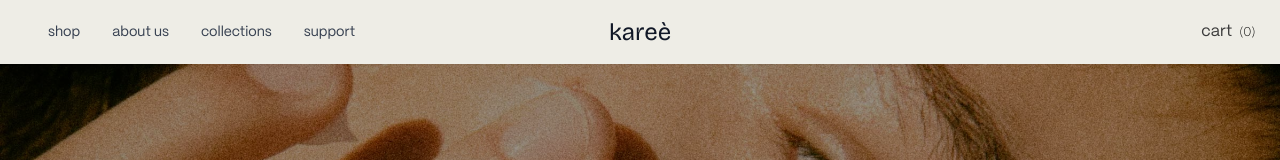
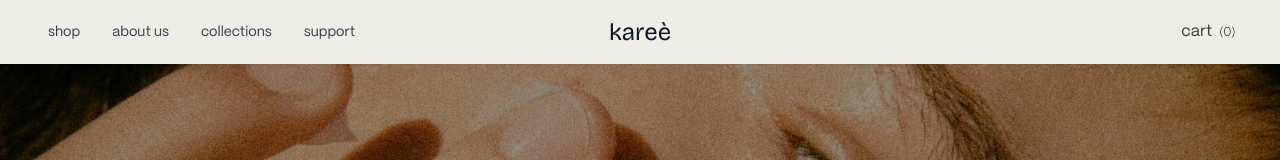
Before and after one commit to jbxxnn/karee, a Next.js app: page / in a window 1280 px wide. Shown: the top 160 px of the page. Built offline with nearby package versions, Linux system fonts and the light colour scheme; no server answers.

Commit message:
fix cart

```diff
--- a/components/layout/header.tsx
+++ b/components/layout/header.tsx
@@ -50,7 +50,7 @@ export function Header() {
           </div>
 
           {/* Right Section - Utility Icons */}
-          <div className="flex items-center justify-end space-x-4 sm:space-x-6 ml-auto">
+          <div className="flex items-center justify-end space-x-4 sm:space-x-6 ml-auto mr-5">
             <CartButton />
             {/* <ThemeSwitcher /> */}
           </div>
```
